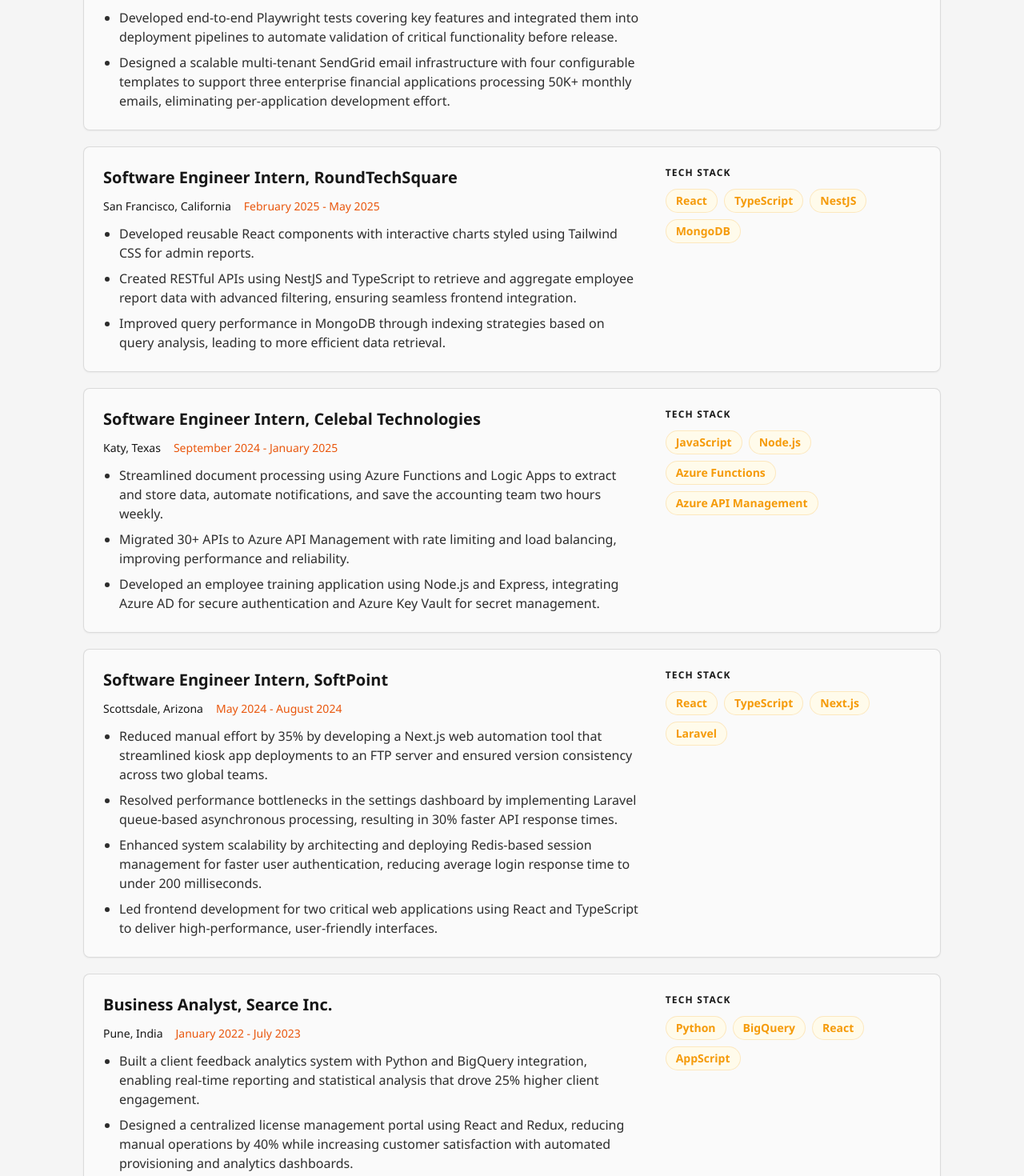
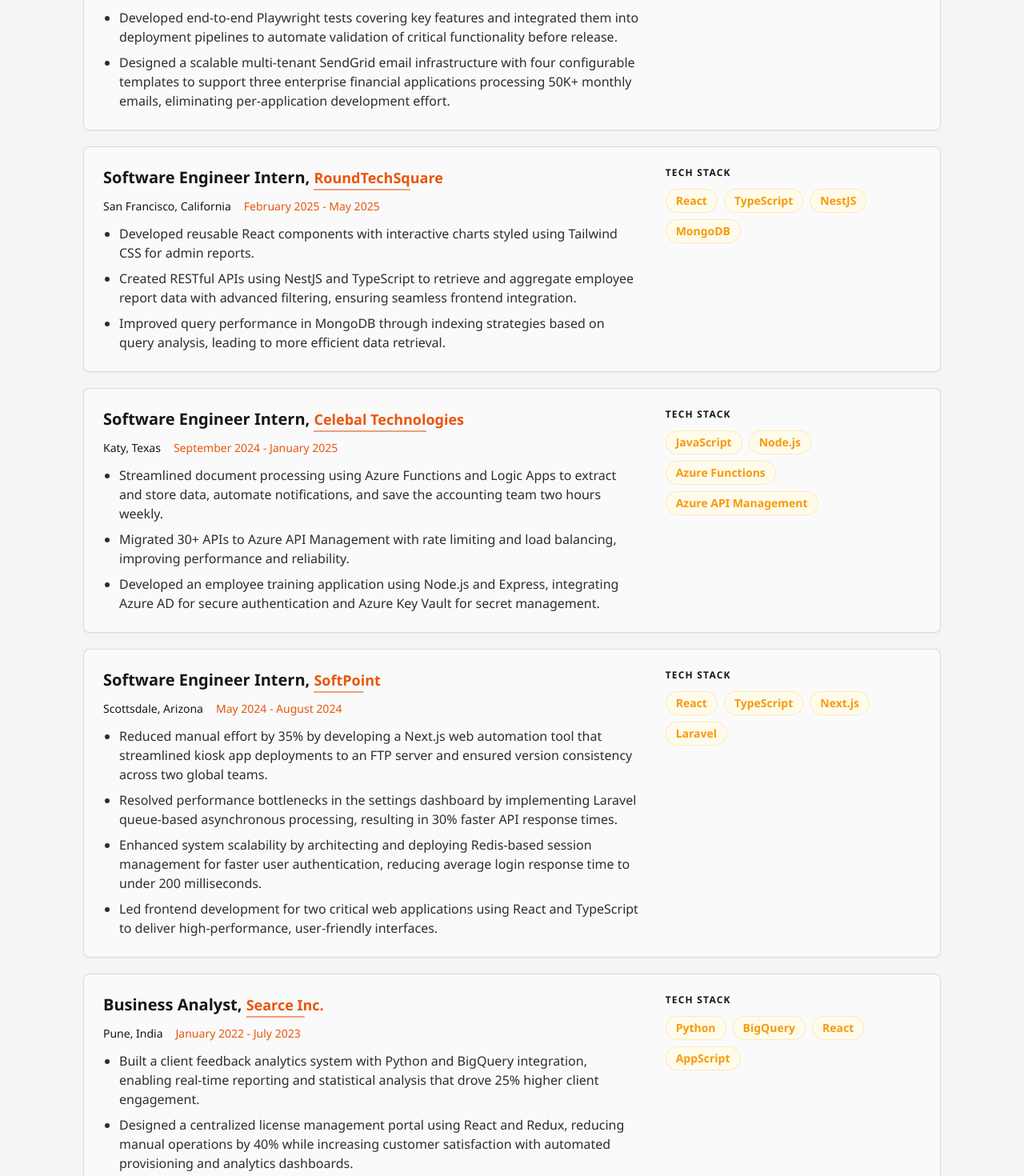
Before and after one commit to aagra109/portfolio, a Next.js app: page / in a window 1280 px wide. Shown: the part 1174-2644 px from the top of the page at 80% size. Built offline with nearby package versions, Linux system fonts and the light colour scheme.

Commit message:
add company link

```diff
--- a/src/components/Experience.tsx
+++ b/src/components/Experience.tsx
@@ -3,7 +3,9 @@
 
 const experiences = [
   {
-    title: "Software Engineer, SoftPoint",
+    role: "Software Engineer",
+    company: "SoftPoint",
+    companyUrl: "https://example.com/softpoint",
     location: "Scottsdale, Arizona",
     duration: "August 2025 - Present",
     points: [
@@ -13,7 +15,6 @@
       "Designed a scalable multi-tenant SendGrid email infrastructure with four configurable templates to support three enterprise financial applications processing 50K+ monthly emails, eliminating per-application development effort.",
     ],
     skills: [
-      "PHP",
       "Laravel",
       "React",
       "MySQL",
@@ -23,7 +24,9 @@
     ],
   },
   {
-    title: "Software Engineer Intern, RoundTechSquare",
+    role: "Software Engineer Intern",
+    company: "RoundTechSquare",
+    companyUrl: "https://example.com/roundtechsquare",
     location: "San Francisco, California",
     duration: "February 2025 - May 2025",
     points: [
@@ -34,7 +37,9 @@
     skills: ["React", "TypeScript", "NestJS", "MongoDB"],
   },
   {
-    title: "Software Engineer Intern, Celebal Technologies",
+    role: "Software Engineer Intern",
+    company: "Celebal Technologies",
+    companyUrl: "https://example.com/celebal-technologies",
     location: "Katy, Texas",
     duration: "September 2024 - January 2025",
     points: [
@@ -50,7 +55,9 @@
     ],
   },
   {
-    title: "Software Engineer Intern, SoftPoint",
+    role: "Software Engineer Intern",
+    company: "SoftPoint",
+    companyUrl: "https://example.com/softpoint",
     location: "Scottsdale, Arizona",
     duration: "May 2024 - August 2024",
     points: [
@@ -62,7 +69,9 @@
     skills: ["React", "TypeScript", "Next.js", "Laravel"],
   },
   {
-    title: "Business Analyst, Searce Inc.",
+    role: "Business Analyst",
+    company: "Searce Inc.",
+    companyUrl: "https://example.com/searce",
     location: "Pune, India",
     duration: "January 2022 - July 2023",
     points: [
@@ -92,7 +101,18 @@
             <CardContent className="grid gap-6 p-6 pt-6 md:grid-cols-12 md:gap-8">
               <div className="space-y-3 md:col-span-8">
                 <p className="text-xl font-semibold text-foreground">
-                  {exp.title}
+                  {exp.role},{" "}
+                  <a
+                    href={exp.companyUrl}
+                    target="_blank"
+                    rel="noreferrer noopener"
+                    className="group inline-flex text-base font-semibold text-primary transition-colors duration-200 hover:text-primary/80 md:text-lg"
+                  >
+                    <span className="relative">
+                      {exp.company}
+                      <span className="pointer-events-none absolute inset-x-0 -bottom-0.5 h-0.5 origin-left scale-x-75 bg-primary/55 transition-transform duration-200 group-hover:scale-x-100" />
+                    </span>
+                  </a>
                 </p>
                 <div className="flex flex-wrap items-center gap-x-4 gap-y-1 text-sm">
                   <p className="text-muted-foreground">{exp.location}</p>
```
